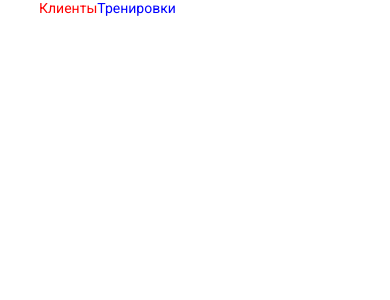
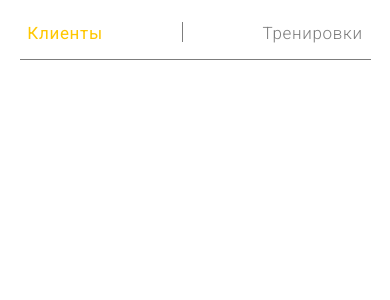
Before and after one commit to BoikoAnastasiia/train_app, a React (Create React App) app: page /clients/1 in a window 390 px wide. Shown: the top 300 px of the page. Built offline with nearby package versions, Linux system fonts and the light colour scheme.

Commit message:
navbar for mobile done

```diff
--- a/src/components/UI/Navbar/Navbar.jsx
+++ b/src/components/UI/Navbar/Navbar.jsx
@@ -10,17 +10,19 @@ const Navbar = () => {
         <NavLink
           to="/clients"
           className={(navData) =>
-           navData.isActive ? styles.navLinkActive  : styles.unselected
+           navData.isActive ? styles.active  : styles.unselected
           }
         >
           Клиенты
         </NavLink>
-      </li>
+        </li>
+        <li className={styles.divider}>
+        </li>
       <li>
         <NavLink
           to="/database"
           className={(navData) =>
-           navData.isActive ? styles.navLinkActive  : styles.unselected
+           navData.isActive ? styles.active  : styles.unselected
           }
         >
           Тренировки
--- a/src/components/UI/Navbar/Navbar.module.scss
+++ b/src/components/UI/Navbar/Navbar.module.scss
@@ -3,15 +3,22 @@
 .links {
   display: flex;
   font-size: 14px;
-  width: 80%;
+  width: 90%;
+  padding: 6% 2% 4% 2%;
+  justify-content: space-between;
+  align-items: center;
+  font-size: 17px;
+  border-bottom: 1px solid $text-color;
 }
 
-.navLinkActive {
-  color: red;
+.active {
+  color: $secondary-color;
+  font-weight: 400;
 }
 
 .unselected {
-    color: blue;
+    color: $text-color;
+    font-weight: 300;
   }
 
   .nav {
@@ -19,3 +26,11 @@
     display: flex;
     justify-content: center;
   }
+
+  .divider {
+    height: 110%;
+    &::before {
+      content: "";
+      border-left: 1px solid $text-color;
+    }
+  }
--- a/src/styles/App.scss
+++ b/src/styles/App.scss
@@ -7,6 +7,7 @@
     box-sizing: border-box;
     color: $text-color;
     font-family: Roboto, sans-serif;
+    letter-spacing: 0.04em;
 }
 
 ul {
```
